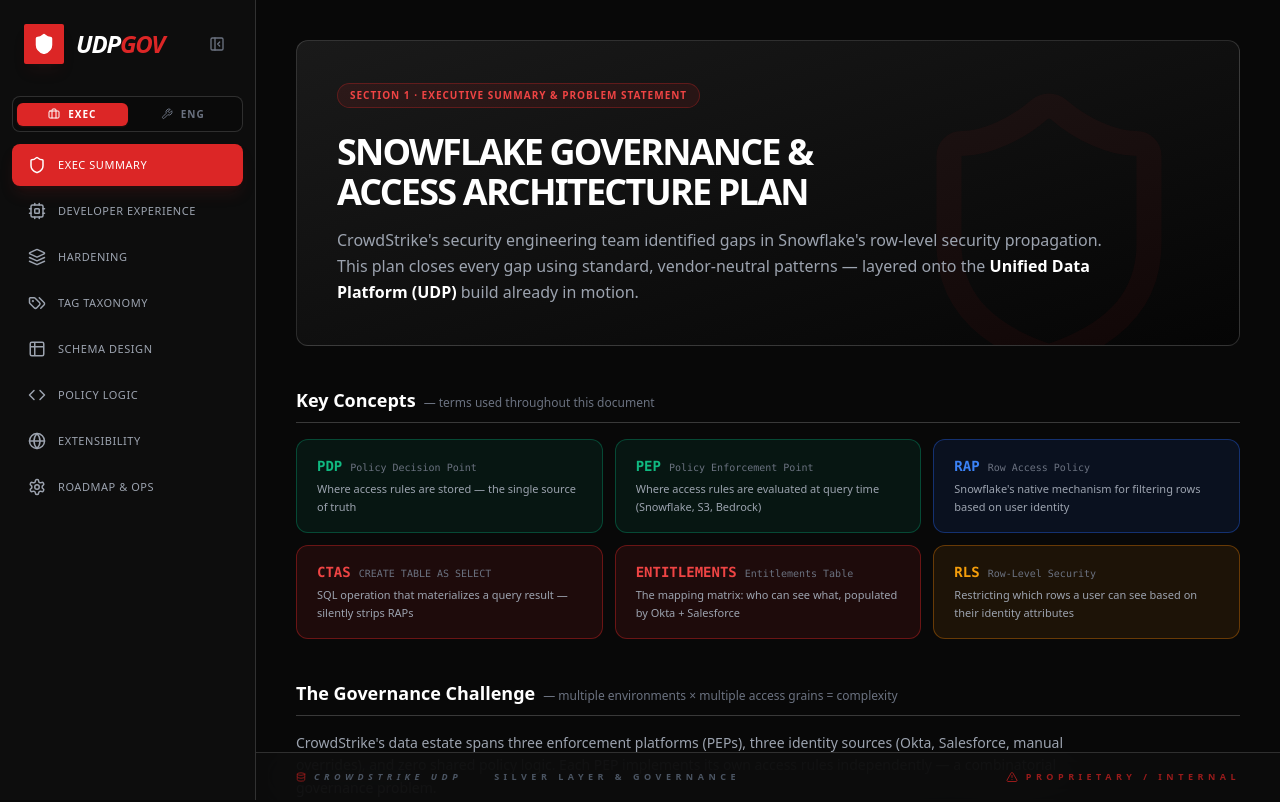
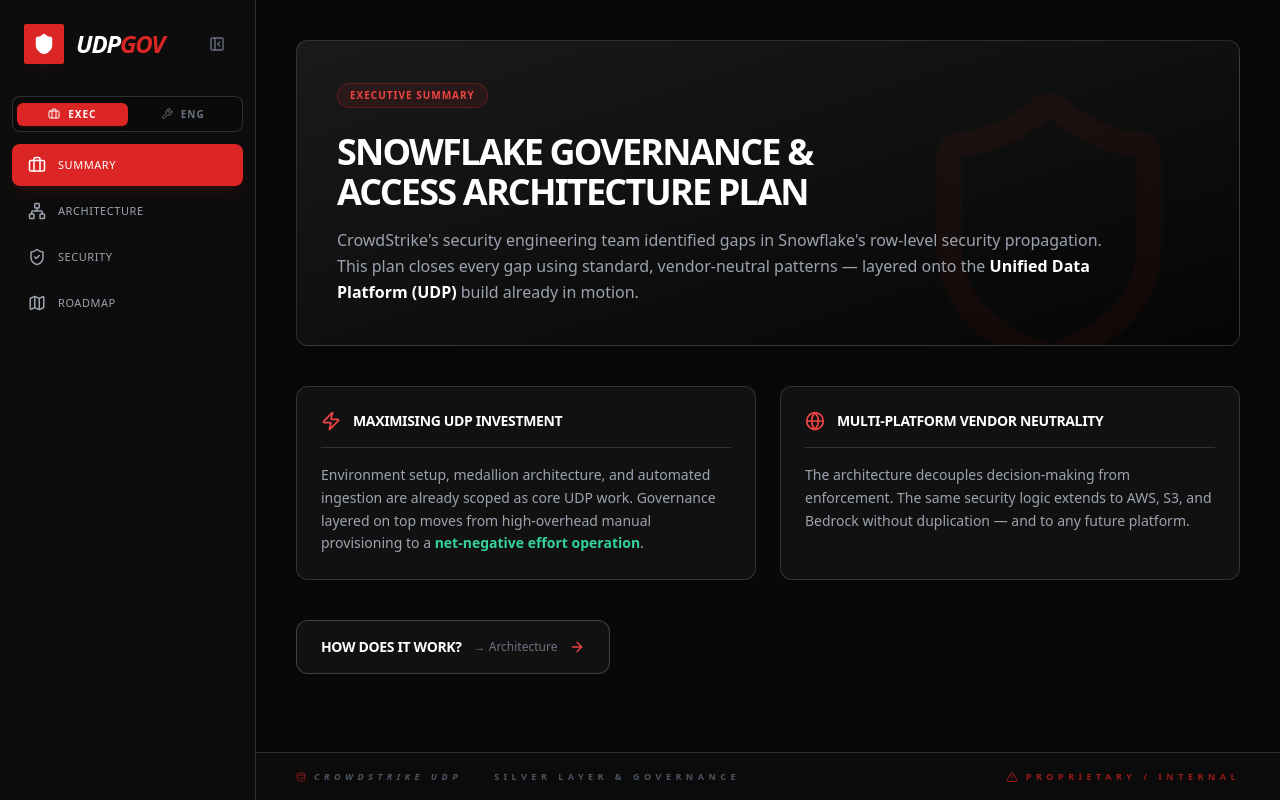
Before and after one commit to gvermillion/claude-cove, a React (Vite) app in the folder projects/udp-gov-dashboard/: page / in a window 1280 px wide. Shown: the top 802 px of the page. Built offline with nearby package versions, Linux system fonts and the light colour scheme; the HTML template or start-up script is replaced by a standard one.

Commit message:
feat(udp-dashboard): wire mode-aware routing with separate exec/eng tab maps

```diff
--- a/projects/udp-gov-dashboard/src/App.tsx
+++ b/projects/udp-gov-dashboard/src/App.tsx
@@ -13,21 +13,34 @@
   AlertTriangle,
   PanelLeftClose,
   PanelLeft,
+  Briefcase,
+  Network,
+  ShieldCheck,
+  Map,
 } from 'lucide-react';
 import type { LucideIcon } from 'lucide-react';
 import { SidebarItem } from './components/primitives';
 import { ModeToggle, type Mode } from './components/ModeToggle';
 import { useLocalStorage } from './hooks/useLocalStorage';
-import OverviewView from './components/eng/OverviewView';
-import SandboxView from './components/eng/SandboxView';
-import EnforcementView from './components/eng/EnforcementView';
-import TaxonomyView from './components/eng/TaxonomyView';
-import PolicyView from './components/eng/PolicyView';
-import SchemaView from './components/eng/SchemaView';
-import ExtensibilityView from './components/eng/ExtensibilityView';
-import OpsView from './components/eng/OpsView';
+import {
+  ExecSummaryView,
+  ExecArchitectureView,
+  ExecSecurityView,
+  ExecRoadmapView,
+} from './components/exec';
+import {
+  OverviewView,
+  SandboxView,
+  EnforcementView,
+  TaxonomyView,
+  PolicyView,
+  SchemaView,
+  ExtensibilityView,
+  OpsView,
+} from './components/eng';
 
-type TabId =
+type ExecTabId = 'summary' | 'architecture' | 'security' | 'roadmap';
+type EngTabId =
   | 'overview'
   | 'sandbox'
   | 'enforcement'
@@ -37,7 +50,14 @@
   | 'extensibility'
   | 'ops';
 
-const menuItems: { id: TabId; label: string; icon: LucideIcon }[] = [
+const execMenu: { id: ExecTabId; label: string; icon: LucideIcon }[] = [
+  { id: 'summary', label: 'Summary', icon: Briefcase },
+  { id: 'architecture', label: 'Architecture', icon: Network },
+  { id: 'security', label: 'Security', icon: ShieldCheck },
+  { id: 'roadmap', label: 'Roadmap', icon: Map },
+];
+
+const engMenu: { id: EngTabId; label: string; icon: LucideIcon }[] = [
   { id: 'overview', label: 'Exec Summary', icon: Shield },
   { id: 'sandbox', label: 'Developer Experience', icon: Cpu },
   { id: 'enforcement', label: 'Hardening', icon: Layers },
@@ -50,8 +70,12 @@
 
 export default function App() {
   const [mode, setMode] = useLocalStorage<Mode>('udp-mode', 'exec');
-  const [activeTab, setActiveTab] = useLocalStorage<TabId>(
-    'udp-active-tab',
+  const [execTab, setExecTab] = useLocalStorage<ExecTabId>(
+    'udp-exec-tab',
+    'summary',
+  );
+  const [engTab, setEngTab] = useLocalStorage<EngTabId>(
+    'udp-eng-tab',
     'overview',
   );
   const [isSidebarOpen, setSidebarOpen] = useLocalStorage<boolean>(
@@ -59,17 +83,32 @@
     true,
   );
 
-  const navigateTo = useCallback(
+  const navigateExec = useCallback(
     (tabId: string) => {
-      setActiveTab(tabId as TabId);
+      setExecTab(tabId as ExecTabId);
       window.scrollTo({ top: 0, behavior: 'smooth' });
     },
-    [setActiveTab],
+    [setExecTab],
   );
 
-  const views: Record<TabId, React.ReactNode> = {
-    overview: <OverviewView onNavigate={navigateTo} />,
-    sandbox: <SandboxView onNavigate={navigateTo} />,
+  const navigateEng = useCallback(
+    (tabId: string) => {
+      setEngTab(tabId as EngTabId);
+      window.scrollTo({ top: 0, behavior: 'smooth' });
+    },
+    [setEngTab],
+  );
+
+  const execViews: Record<ExecTabId, React.ReactNode> = {
+    summary: <ExecSummaryView onNavigate={navigateExec} />,
+    architecture: <ExecArchitectureView />,
+    security: <ExecSecurityView />,
+    roadmap: <ExecRoadmapView />,
+  };
+
+  const engViews: Record<EngTabId, React.ReactNode> = {
+    overview: <OverviewView onNavigate={navigateEng} />,
+    sandbox: <SandboxView onNavigate={navigateEng} />,
     enforcement: <EnforcementView />,
     taxonomy: <TaxonomyView />,
     schema: <SchemaView />,
@@ -77,6 +116,12 @@
     extensibility: <ExtensibilityView />,
     ops: <OpsView />,
   };
+
+  const activeView =
+    mode === 'exec' ? execViews[execTab] : engViews[engTab];
+  const menuItems = mode === 'exec' ? execMenu : engMenu;
+  const activeId: string = mode === 'exec' ? execTab : engTab;
+  const onNavigate = mode === 'exec' ? navigateExec : navigateEng;
 
   return (
     <div className="min-h-screen bg-[#080808] text-white flex font-sans selection:bg-red-600/30">
@@ -112,8 +157,8 @@
               key={item.id}
               icon={item.icon}
               label={isSidebarOpen ? item.label : ''}
-              active={activeTab === item.id}
-              onClick={() => navigateTo(item.id)}
+              active={activeId === item.id}
+              onClick={() => onNavigate(item.id)}
             />
           ))}
         </nav>
@@ -125,7 +170,7 @@
         } p-10 pb-24`}
       >
         <div className="max-w-5xl mx-auto">
-          <div className="min-h-[70vh]">{views[activeTab]}</div>
+          <div className="min-h-[70vh]">{activeView}</div>
         </div>
       </main>
 
```
